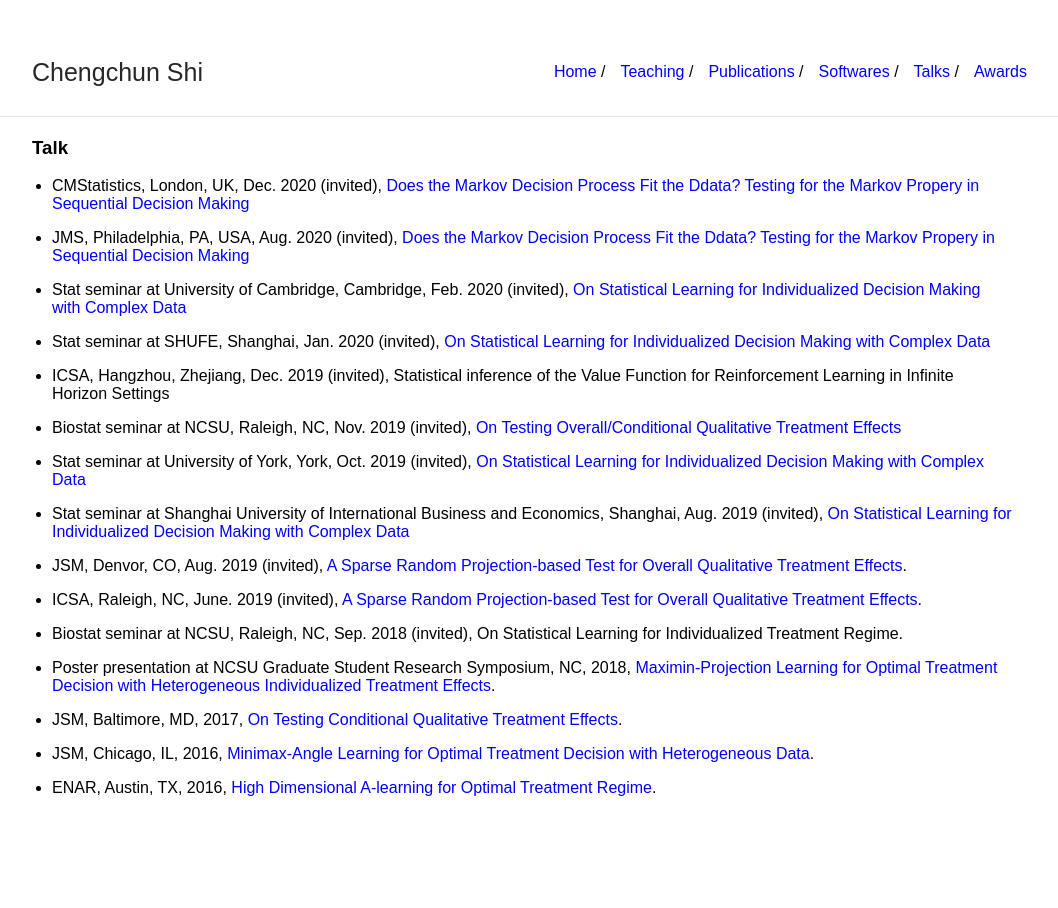
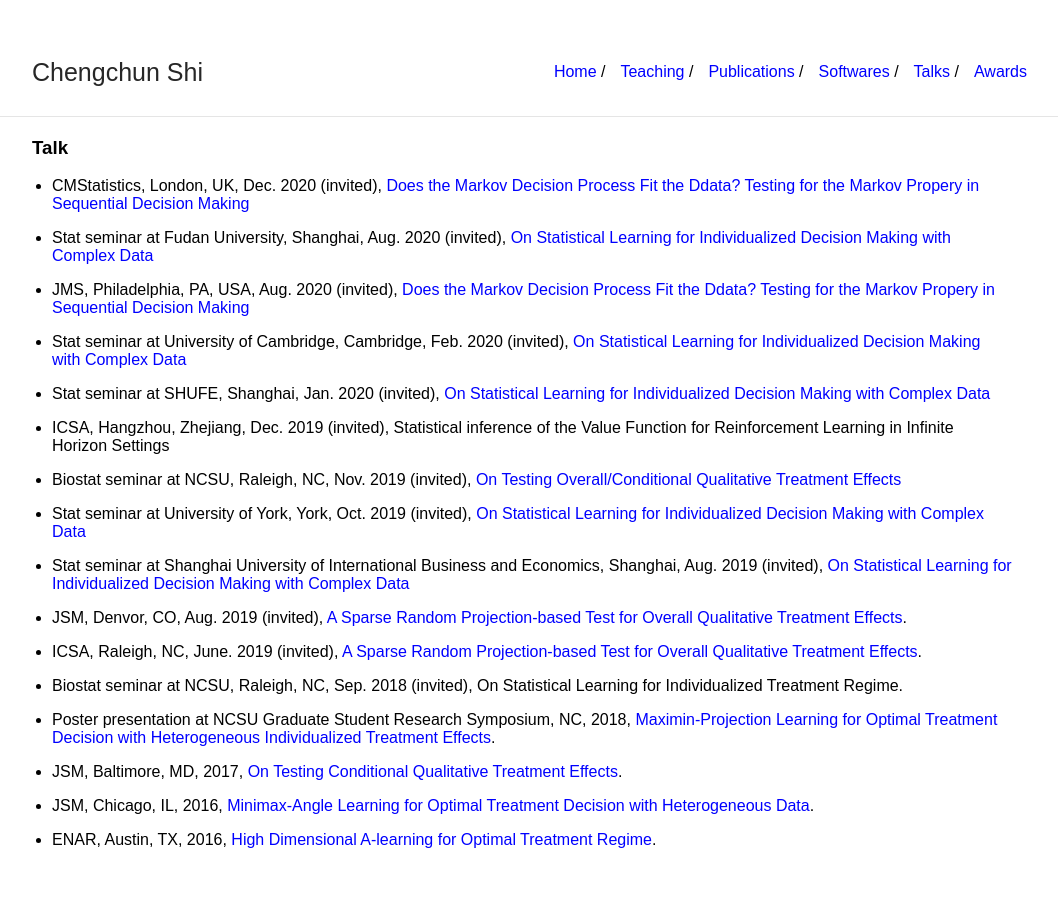
Before and after one commit to callmespring/callmespring.github.io, a Jekyll site: the page built from talk.md, in a window 1280 px wide. Shown: the whole page, without its empty margins (108-1166 px from the left). Built offline with Jekyll 4.4.1, drawn with Linux system fonts in a browser that asks for light colours.

Commit message:
Update talk.md

```diff
--- a/talk.md
+++ b/talk.md
@@ -6,6 +6,8 @@ title: Talk
 ### Talk
 
 * CMStatistics, London, UK, Dec. 2020 (invited), [Does the Markov Decision Process Fit the Ddata? Testing for the Markov Propery in Sequential Decision Making](./slides/slides.pdf)
+
+* Stat seminar at Fudan University, Shanghai, Aug. 2020 (invited), [On Statistical Learning for Individualized Decision Making with Complex Data](./slides/slides22.pdf)
 
 * JMS, Philadelphia, PA, USA, Aug. 2020 (invited), [Does the Markov Decision Process Fit the Ddata? Testing for the Markov Propery in Sequential Decision Making](./slides/slides.pdf)
 
```
